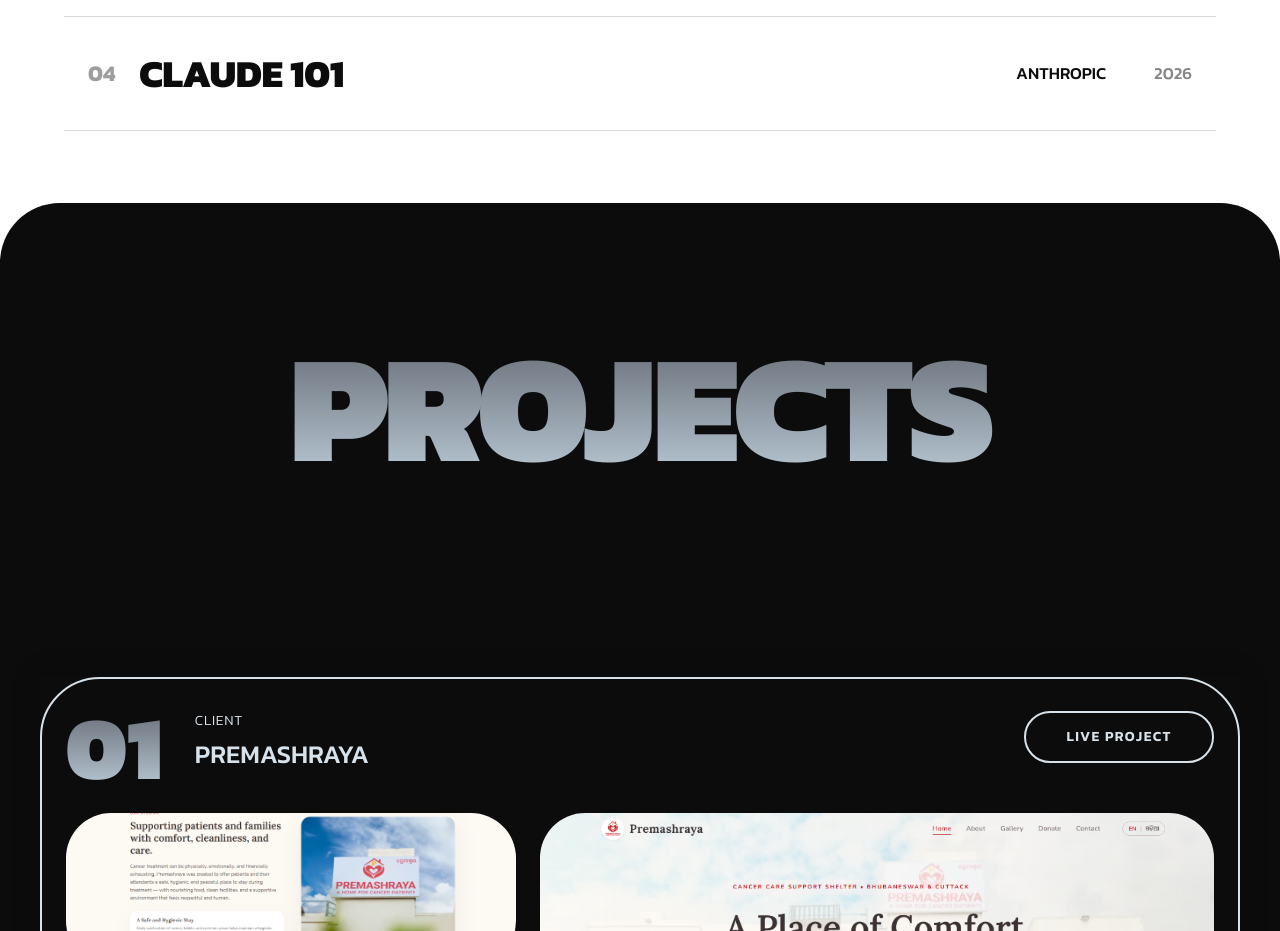
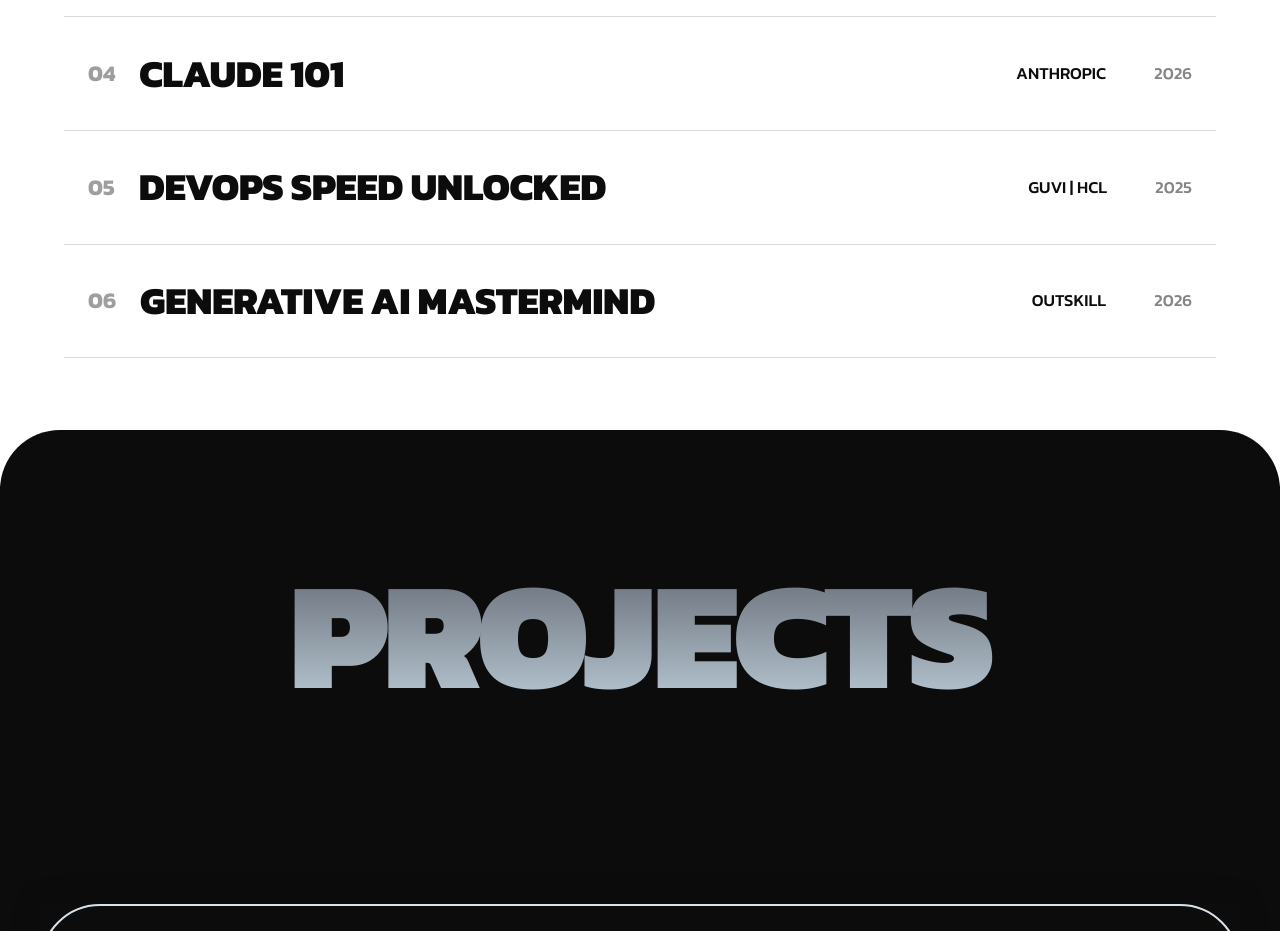
Before and after one commit to Mahadev-06/My-portfolio, a React (Vite) app: page / in a window 1280 px wide. Shown: the part 5500-6431 px from the top of the page. Built offline with nearby package versions, Linux system fonts and the light colour scheme.

Commit message:
feat: add DevOps Speed Unlocked and Generative AI Mastermind certificates to CertificatesSection

```diff
--- a/src/sections/CertificatesSection.tsx
+++ b/src/sections/CertificatesSection.tsx
@@ -40,6 +40,20 @@ const CERTIFICATES: Certificate[] = [
     issuer: 'Anthropic',
     year: '2026',
     image: '/certificates/claude_101.jpg'
+  },
+  {
+    number: '05',
+    title: 'DevOps Speed Unlocked',
+    issuer: 'GUVI | HCL',
+    year: '2025',
+    image: '/certificates/devops_speed_unlocked.jpg'
+  },
+  {
+    number: '06',
+    title: 'Generative AI Mastermind',
+    issuer: 'Outskill',
+    year: '2026',
+    image: '/certificates/generative_ai_mastermind.jpg'
   }
 ]
 
```
Also changed, not shown: public/certificates/devops_speed_unlocked.jpg (added), public/certificates/generative_ai_mastermind.jpg (added).
